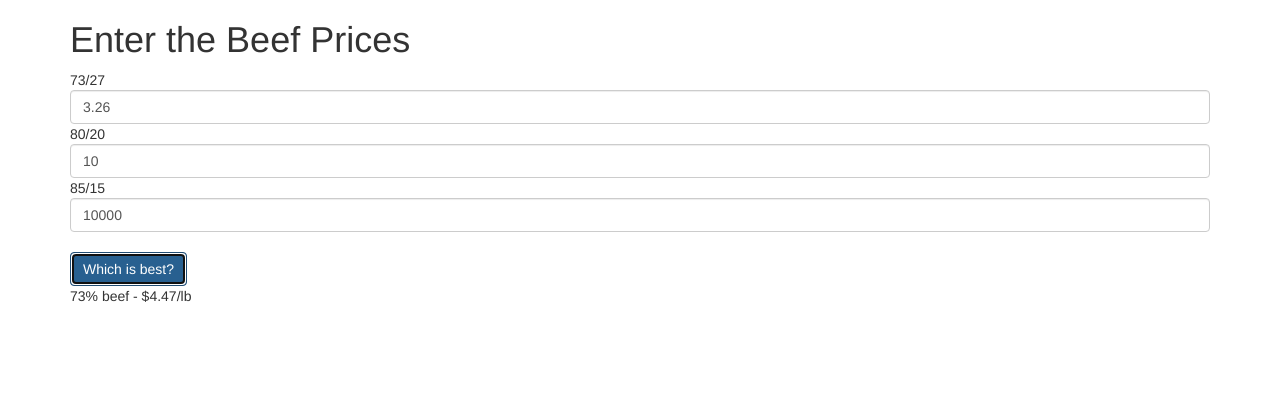
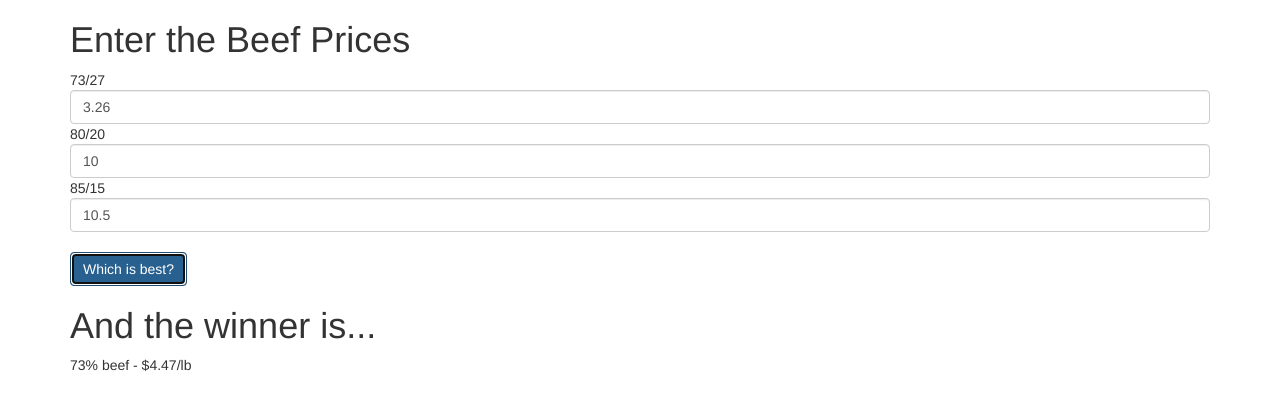
Before and after one commit to rowdypixel/BeefCalc, a plain HTML site: page index.html in a window 1280 px wide. Both pictures are taken after a click on the button "Which is best?". Drawn offline with nearby package versions, Linux system fonts and the light colour scheme.

Commit message:
Show the cheapest, and add a list of all the prices

```diff
--- a/index.html
+++ b/index.html
@@ -19,17 +19,26 @@
   </head>
   <body>
     <div class="container">
+      <div class="row">
+        <div class="col-md-12">
           <h1>Enter the Beef Prices</h1>
           <form>
             73/27<input class="form-control beef-price" data-lean-percent="73" type="text" name="name" value="3.26">
             80/20<input class="form-control beef-price" data-lean-percent="80" type="text" name="name" value="10">
-        85/15<input class="form-control beef-price" data-lean-percent="85" type="text" name="name" value="10000">
+            85/15<input class="form-control beef-price" data-lean-percent="85" type="text" name="name" value="10.5">
             <br />
             <input class="btn btn-primary" id="calculate-button" type="button" name="name" value="Which is best?">
           </form>
-
+      </div>
+      <div class="col-md-4">
+        <h1>And the winner is...</h1>
         <div id="results">
-
+            <div id="cheapest">
+            </div>
+            <ul id="all" class="hidden">
+            </ul>
+        </div>
+      </div>
     </div>
   </div>
 
--- a/js/beef.js
+++ b/js/beef.js
@@ -21,7 +21,11 @@ $(document).ready(function() {
     });
 
 
-    $('#results').html(prices[0].percent + '% beef - $' + prices[0].price + '/lb');
+    $('#results #cheapest').html(prices[0].percent + '% beef - $' + prices[0].price + '/lb');
+
+    prices.forEach(function(price) {
+        $('#results #all').append('<li>' + price.percent + '% beef: $' + price.price + '/lb</li>');
+    })
   });
 
   function getRealPrice(percentLean, price) {
```
Lines whose indentation alone changed are shown as unchanged.
